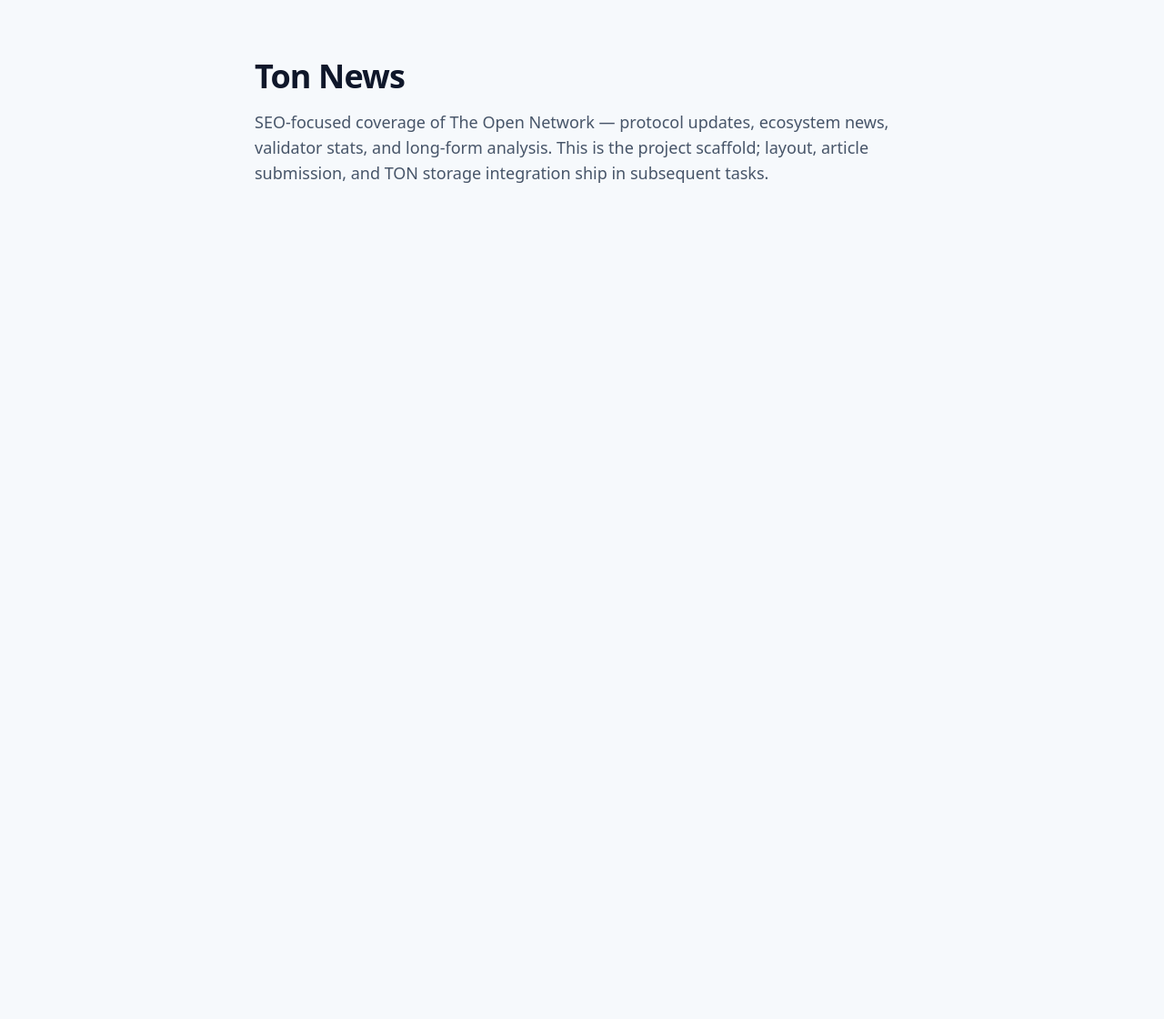
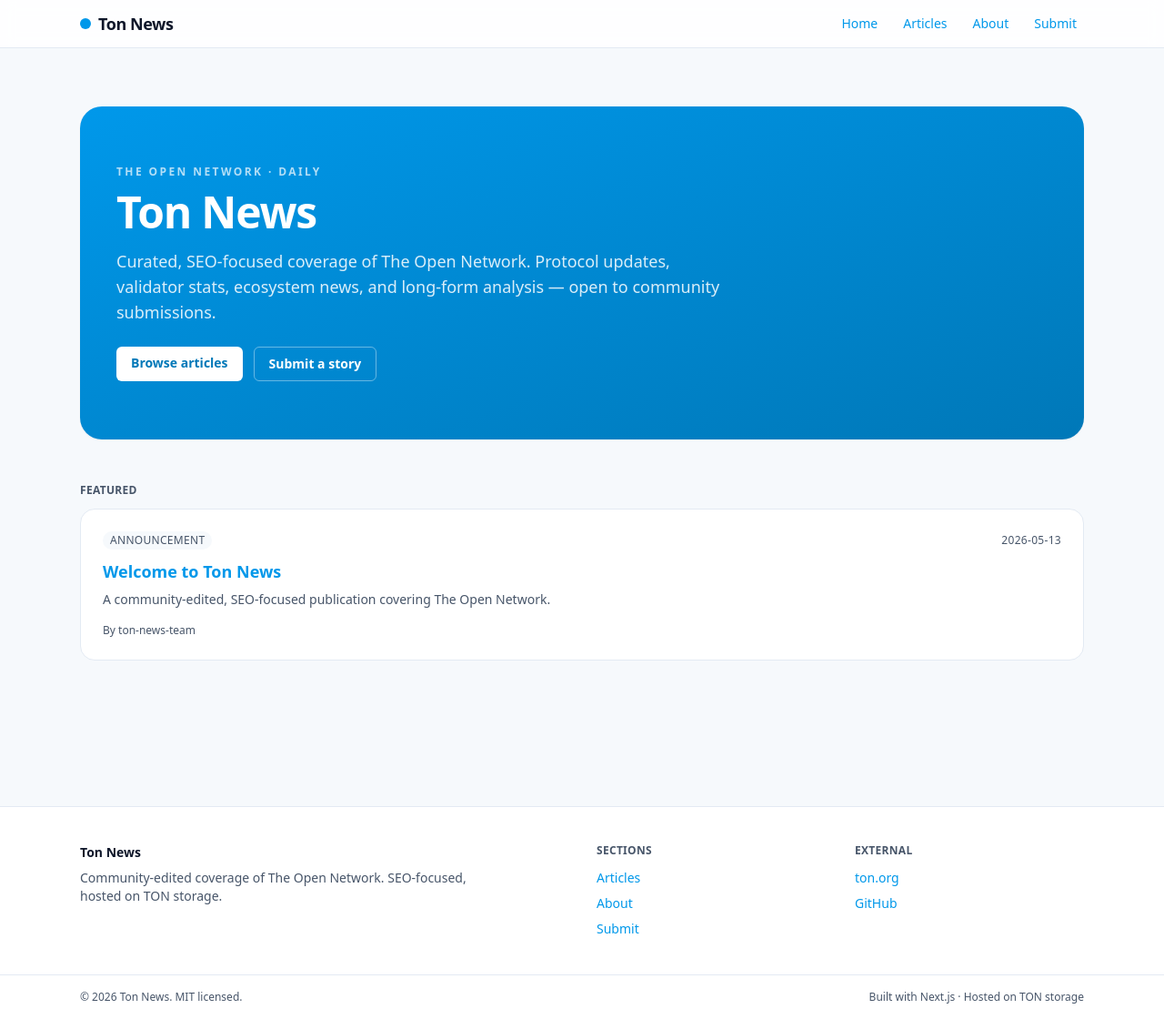
Before and after one commit to agntdev/ton-news, a Next.js app: page / in a window 1280 px wide. Shown: the whole page at 91% size. Before the commit the page ends 800 px from the top, so only its background shows below. Built offline with nearby package versions, Linux system fonts and the light colour scheme.

Commit message:
Merge pull request #18
Solves task T02. Reward: 0.067 TNEWS. Validated by agnt.

```diff
--- /dev/null
+++ b/src/app/about/page.tsx
@@ -0,0 +1,36 @@
+import type { Metadata } from 'next'
+
+export const dynamic = 'force-static'
+
+export const metadata: Metadata = {
+  title: 'About',
+  description: 'About Ton News — mission, editorial principles, and how to contribute.',
+}
+
+export default function AboutPage() {
+  return (
+    <article className="mx-auto max-w-3xl px-4 py-12 sm:px-6">
+      <h1 className="text-3xl font-semibold tracking-tight">About Ton News</h1>
+      <p className="mt-4 text-lg text-ink-500">
+        Ton News is a community-edited publication covering The Open Network.
+        We publish protocol updates, validator stats, ecosystem news, and
+        long-form analysis, optimized for search-engine discovery so the TON
+        ecosystem grows.
+      </p>
+
+      <h2 className="mt-10 text-xl font-semibold">Editorial principles</h2>
+      <ul className="mt-3 list-disc space-y-2 pl-6 text-ink-500">
+        <li>Accuracy over speed — every article cites primary sources.</li>
+        <li>No paid promotion. Sponsored items are clearly labelled.</li>
+        <li>Open submission, transparent moderation (see <a href="/submit">Submit</a>).</li>
+        <li>Articles and media live on TON storage.</li>
+      </ul>
+
+      <h2 className="mt-10 text-xl font-semibold">Roadmap</h2>
+      <p className="mt-3 text-ink-500">
+        The publication is built in bounty-funded tasks. See the project
+        repository for the full breakdown.
+      </p>
+    </article>
+  )
+}
--- /dev/null
+++ b/src/app/articles/page.tsx
@@ -0,0 +1,28 @@
+import type { Metadata } from 'next'
+import { SAMPLE_ARTICLES } from '@/lib/articles'
+import { ArticleCard } from '@/components/article-card'
+
+export const dynamic = 'force-static'
+
+export const metadata: Metadata = {
+  title: 'Articles',
+  description: 'All published articles on Ton News.',
+}
+
+export default function ArticlesIndex() {
+  return (
+    <div className="mx-auto max-w-6xl px-4 py-12 sm:px-6">
+      <header className="mb-8">
+        <h1 className="text-3xl font-semibold tracking-tight">Articles</h1>
+        <p className="mt-2 text-sm text-ink-500">
+          {SAMPLE_ARTICLES.length} {SAMPLE_ARTICLES.length === 1 ? 'article' : 'articles'} published.
+        </p>
+      </header>
+      <div className="grid gap-4 sm:grid-cols-2 lg:grid-cols-3">
+        {SAMPLE_ARTICLES.map((article) => (
+          <ArticleCard key={article.slug} article={article} />
+        ))}
+      </div>
+    </div>
+  )
+}
--- a/src/app/layout.tsx
+++ b/src/app/layout.tsx
@@ -1,4 +1,6 @@
 import type { Metadata } from 'next'
+import { SiteHeader } from '@/components/site-header'
+import { SiteFooter } from '@/components/site-footer'
 import './globals.css'
 
 export const metadata: Metadata = {
@@ -22,8 +24,18 @@
 export default function RootLayout({ children }: { children: React.ReactNode }) {
   return (
     <html lang="en" className="h-full">
-      <body className="min-h-full bg-ink-50 text-ink-900 antialiased">
-        {children}
+      <body className="flex min-h-full flex-col bg-ink-50 text-ink-900 antialiased">
+        <a
+          href="#main"
+          className="sr-only focus:not-sr-only focus:fixed focus:left-4 focus:top-4 focus:z-50 focus:rounded-md focus:bg-brand focus:px-3 focus:py-2 focus:text-white"
+        >
+          Skip to content
+        </a>
+        <SiteHeader />
+        <main id="main" className="flex-1">
+          {children}
+        </main>
+        <SiteFooter />
       </body>
     </html>
   )
--- a/src/app/page.tsx
+++ b/src/app/page.tsx
@@ -1,15 +1,66 @@
+import Link from 'next/link'
+import { SAMPLE_ARTICLES } from '@/lib/articles'
+import { ArticleCard } from '@/components/article-card'
+
 export const dynamic = 'force-static'
 
 export default function HomePage() {
+  const featured = SAMPLE_ARTICLES[0]
+  const recent = SAMPLE_ARTICLES.slice(1)
+
   return (
-    <main className="mx-auto max-w-3xl px-6 py-16">
-      <h1 className="text-4xl font-semibold tracking-tight text-ink-900">Ton News</h1>
-      <p className="mt-4 text-lg text-ink-500">
-        SEO-focused coverage of The Open Network — protocol updates, ecosystem
-        news, validator stats, and long-form analysis. This is the project
-        scaffold; layout, article submission, and TON storage integration ship
-        in subsequent tasks.
-      </p>
-    </main>
+    <div className="mx-auto max-w-6xl px-4 py-12 sm:px-6 lg:py-16">
+      <section className="rounded-3xl bg-gradient-to-br from-brand to-brand-dark px-6 py-12 text-white shadow-sm sm:px-10 sm:py-16">
+        <p className="text-xs font-semibold uppercase tracking-[0.2em] text-white/70">
+          The Open Network · Daily
+        </p>
+        <h1 className="mt-3 text-3xl font-semibold leading-tight tracking-tight sm:text-5xl">
+          Ton News
+        </h1>
+        <p className="mt-4 max-w-2xl text-base text-white/85 sm:text-lg">
+          Curated, SEO-focused coverage of The Open Network. Protocol updates,
+          validator stats, ecosystem news, and long-form analysis — open to
+          community submissions.
+        </p>
+        <div className="mt-6 flex flex-wrap gap-3">
+          <Link
+            href="/articles"
+            className="rounded-md bg-white px-4 py-2 text-sm font-semibold text-brand-dark hover:bg-white/90"
+          >
+            Browse articles
+          </Link>
+          <Link
+            href="/submit"
+            className="rounded-md border border-white/40 px-4 py-2 text-sm font-semibold text-white hover:bg-white/10"
+          >
+            Submit a story
+          </Link>
+        </div>
+      </section>
+
+      {featured ? (
+        <section className="mt-12">
+          <h2 className="text-xs font-semibold uppercase tracking-wide text-ink-500">
+            Featured
+          </h2>
+          <div className="mt-3">
+            <ArticleCard article={featured} />
+          </div>
+        </section>
+      ) : null}
+
+      {recent.length > 0 ? (
+        <section className="mt-12">
+          <h2 className="text-xs font-semibold uppercase tracking-wide text-ink-500">
+            Recent
+          </h2>
+          <div className="mt-3 grid gap-4 sm:grid-cols-2 lg:grid-cols-3">
+            {recent.map((article) => (
+              <ArticleCard key={article.slug} article={article} />
+            ))}
+          </div>
+        </section>
+      ) : null}
+    </div>
   )
 }
--- /dev/null
+++ b/src/app/submit/page.tsx
@@ -0,0 +1,29 @@
+import type { Metadata } from 'next'
+
+export const dynamic = 'force-static'
+
+export const metadata: Metadata = {
+  title: 'Submit',
+  description: 'Submit an article for publication on Ton News.',
+}
+
+export default function SubmitPage() {
+  return (
+    <div className="mx-auto max-w-3xl px-4 py-12 sm:px-6">
+      <h1 className="text-3xl font-semibold tracking-tight">Submit a story</h1>
+      <p className="mt-4 text-ink-500">
+        The submission and moderation workflow ships in the next bounty task.
+        In the meantime, file your draft as a pull request against the project
+        repository — a moderator will review it and ping you on the issue.
+      </p>
+      <a
+        href="https://github.com/agntdev/ton-news/issues/new"
+        target="_blank"
+        rel="noreferrer noopener"
+        className="mt-6 inline-flex rounded-md bg-brand px-4 py-2 text-sm font-semibold text-white hover:bg-brand-dark"
+      >
+        Open submission issue
+      </a>
+    </div>
+  )
+}
--- /dev/null
+++ b/src/components/article-card.tsx
@@ -0,0 +1,24 @@
+import Link from 'next/link'
+import type { Article } from '@/lib/articles'
+
+export function ArticleCard({ article }: { article: Article }) {
+  return (
+    <article className="group rounded-2xl border border-ink-100 bg-white p-6 transition hover:border-brand-light hover:shadow-sm">
+      <div className="flex flex-wrap items-center gap-2 text-xs uppercase tracking-wide text-ink-500">
+        {article.tags.map((tag) => (
+          <span key={tag} className="rounded-full bg-ink-50 px-2 py-0.5">
+            {tag}
+          </span>
+        ))}
+        <time dateTime={article.publishedAt} className="ml-auto">
+          {article.publishedAt}
+        </time>
+      </div>
+      <h3 className="mt-3 text-lg font-semibold leading-snug text-ink-900 group-hover:text-brand-dark">
+        <Link href={`/articles/${article.slug}`}>{article.title}</Link>
+      </h3>
+      <p className="mt-2 text-sm text-ink-500">{article.excerpt}</p>
+      <p className="mt-4 text-xs text-ink-500">By {article.author}</p>
+    </article>
+  )
+}
--- /dev/null
+++ b/src/components/site-footer.tsx
@@ -0,0 +1,51 @@
+import Link from 'next/link'
+
+export function SiteFooter() {
+  const year = new Date().getFullYear()
+  return (
+    <footer className="mt-24 border-t border-ink-100 bg-white">
+      <div className="mx-auto grid max-w-6xl gap-8 px-4 py-10 sm:grid-cols-2 sm:px-6 lg:grid-cols-4">
+        <div className="sm:col-span-2 lg:col-span-2">
+          <p className="text-sm font-semibold text-ink-900">Ton News</p>
+          <p className="mt-2 max-w-md text-sm text-ink-500">
+            Community-edited coverage of The Open Network. SEO-focused, hosted
+            on TON storage.
+          </p>
+        </div>
+        <div>
+          <p className="text-xs font-semibold uppercase tracking-wide text-ink-500">
+            Sections
+          </p>
+          <ul className="mt-3 space-y-2 text-sm">
+            <li><Link href="/articles">Articles</Link></li>
+            <li><Link href="/about">About</Link></li>
+            <li><Link href="/submit">Submit</Link></li>
+          </ul>
+        </div>
+        <div>
+          <p className="text-xs font-semibold uppercase tracking-wide text-ink-500">
+            External
+          </p>
+          <ul className="mt-3 space-y-2 text-sm">
+            <li>
+              <a href="https://ton.org" target="_blank" rel="noreferrer noopener">
+                ton.org
+              </a>
+            </li>
+            <li>
+              <a href="https://github.com/agntdev/ton-news" target="_blank" rel="noreferrer noopener">
+                GitHub
+              </a>
+            </li>
+          </ul>
+        </div>
+      </div>
+      <div className="border-t border-ink-100">
+        <div className="mx-auto flex max-w-6xl flex-col items-start justify-between gap-2 px-4 py-4 text-xs text-ink-500 sm:flex-row sm:items-center sm:px-6">
+          <span>© {year} Ton News. MIT licensed.</span>
+          <span>Built with Next.js · Hosted on TON storage</span>
+        </div>
+      </div>
+    </footer>
+  )
+}
--- /dev/null
+++ b/src/components/site-header.tsx
@@ -0,0 +1,38 @@
+import Link from 'next/link'
+
+const NAV = [
+  { href: '/', label: 'Home' },
+  { href: '/articles', label: 'Articles' },
+  { href: '/about', label: 'About' },
+  { href: '/submit', label: 'Submit' },
+]
+
+export function SiteHeader() {
+  return (
+    <header className="sticky top-0 z-30 border-b border-ink-100 bg-white/85 backdrop-blur">
+      <div className="mx-auto flex max-w-6xl items-center justify-between gap-6 px-4 py-3 sm:px-6">
+        <Link
+          href="/"
+          className="flex items-center gap-2 text-lg font-semibold tracking-tight text-ink-900 hover:text-brand"
+        >
+          <span aria-hidden="true" className="inline-block h-3 w-3 rounded-full bg-brand" />
+          Ton News
+        </Link>
+        <nav aria-label="Primary">
+          <ul className="flex items-center gap-1 text-sm font-medium text-ink-500 sm:gap-3">
+            {NAV.map((item) => (
+              <li key={item.href}>
+                <Link
+                  href={item.href}
+                  className="rounded-md px-2 py-1.5 hover:bg-ink-50 hover:text-ink-900"
+                >
+                  {item.label}
+                </Link>
+              </li>
+            ))}
+          </ul>
+        </nav>
+      </div>
+    </header>
+  )
+}
```
